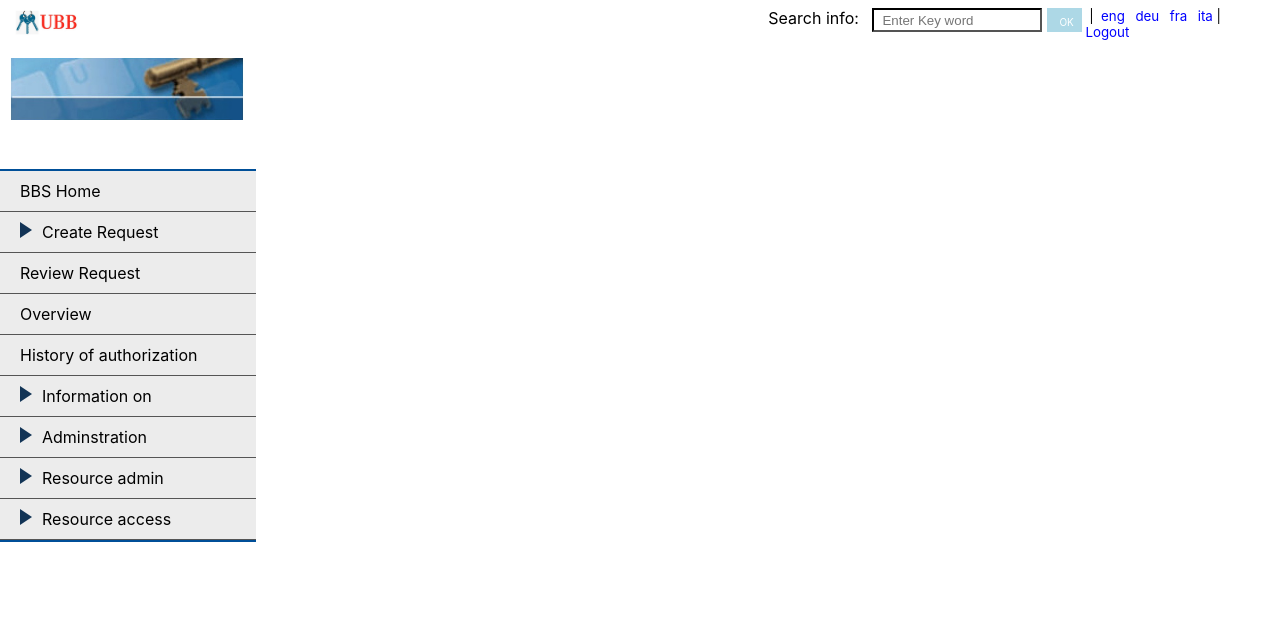
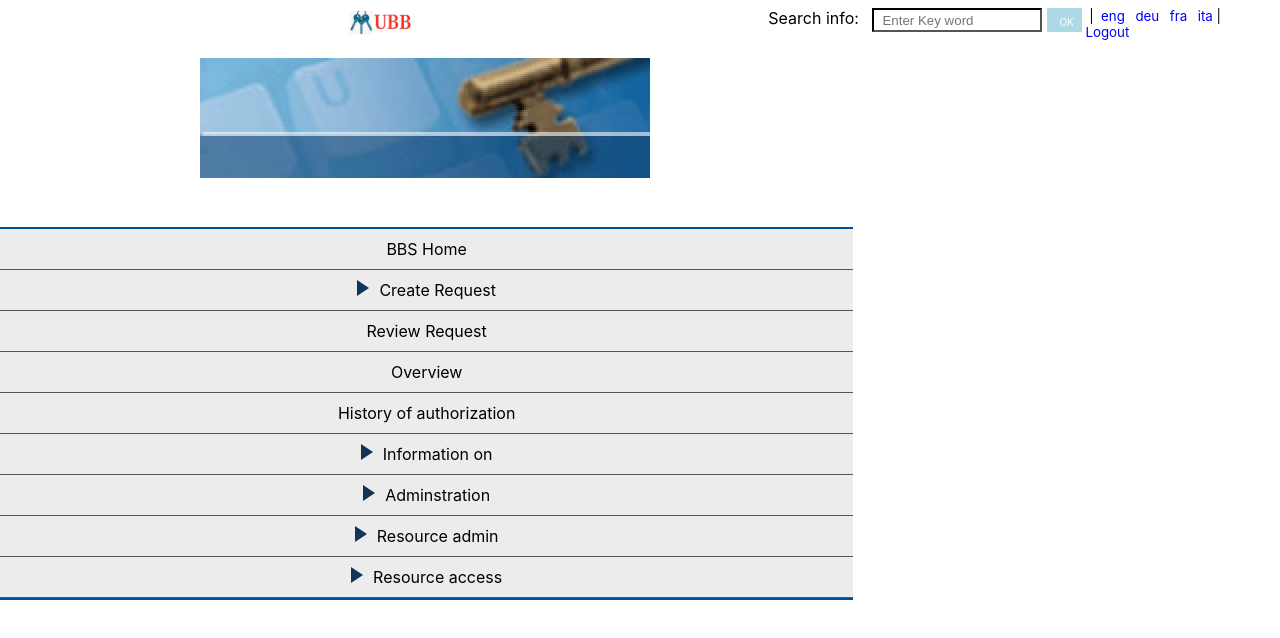
Before and after one commit to amtulkhan/HackHer-WIT, a React (Create React App) app: page / in a window 1280 px wide. Shown: the top 638 px of the page. Built offline with nearby package versions, Linux system fonts and the light colour scheme.

Commit message:
reverted changes made to App & sidebar

```diff
--- a/src/App.css
+++ b/src/App.css
@@ -1,5 +1,5 @@
 .App {
-  /* text-align: center; */
+  text-align: center;
 }
 
 .App-logo {
--- a/src/Components/SideBar/sideBar.css
+++ b/src/Components/SideBar/sideBar.css
@@ -2,7 +2,6 @@
     background-color: #ececec;
     color: black;
     border-bottom: 2px solid #004F98;
-    width: 16em !important;
 }
 
 .sidebar-header {
```
